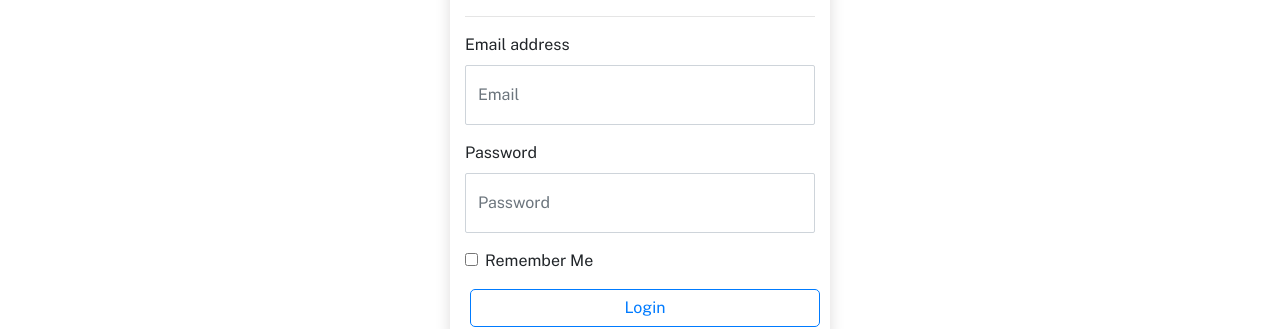
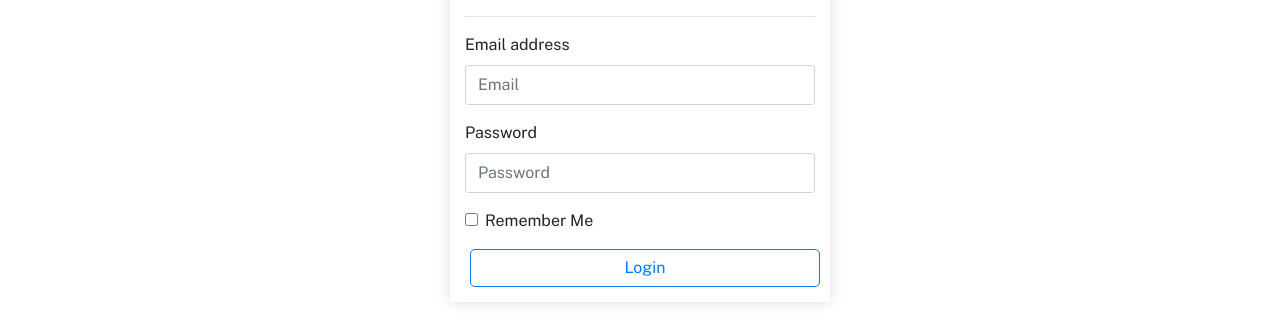
Before and after one commit to kishobigan/ukiFinalProject, a React (Create React App) app in the folder client/: page /login in a window 1280 px wide. Shown: the part 296-625 px from the top of the page. Built offline with nearby package versions, Linux system fonts and the light colour scheme.

Commit message:
formInputChange

```diff
--- a/client/src/index.css
+++ b/client/src/index.css
@@ -132,8 +132,8 @@ footer {
 }
 
 .form-control{
-  height: 60px;
-  border-radius: 2px;
+  height: 40px;
+  border-radius: 3px;
 }
 
 .btn-primary{
```
